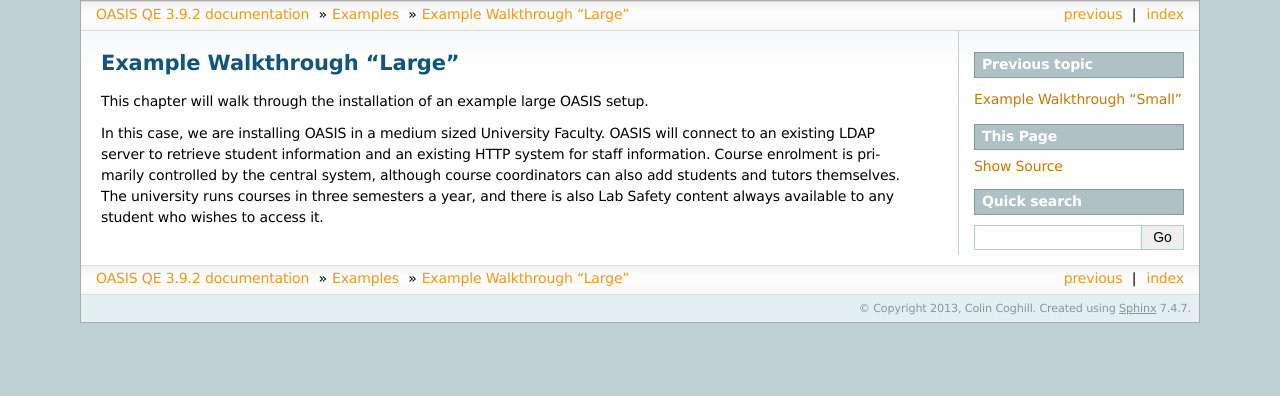
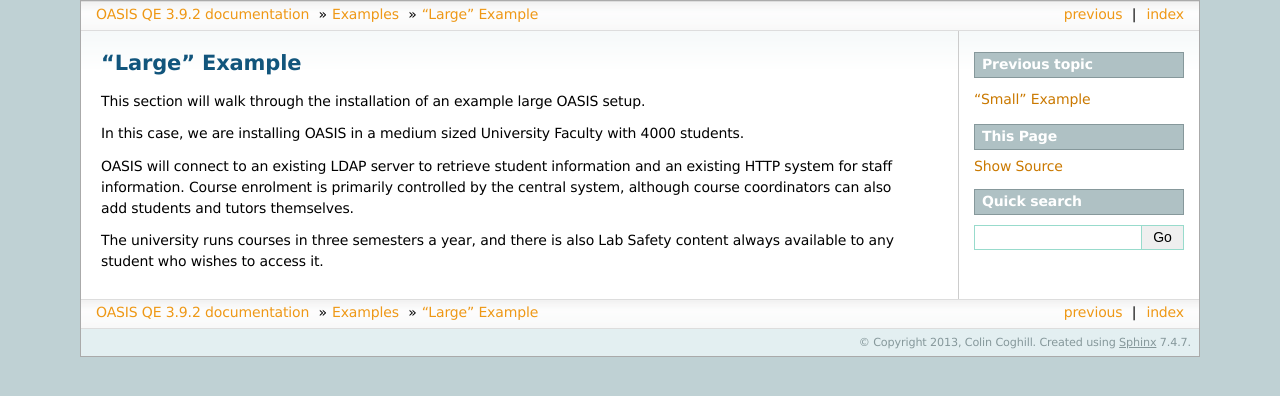
Before and after one commit to colincoghill/oasisqe, a Sphinx documentation site: the page built from source/example_large.rst, in a window 1280 px wide. Shown: the top 396 px of the page. Built offline with Sphinx 7.4.7, drawn with Linux system fonts in a browser that asks for light colours; pages that are not in the unit, such as notebooks, are missing from menus.

Commit message:
Create some example walkthroughs to help with installation.

```diff
--- a/source/example_large.rst
+++ b/source/example_large.rst
@@ -1,15 +1,18 @@
 .. OASIS QE documentation master file, created by
 
 
-Example Walkthrough "Large"
-===========================
+"Large" Example
+===============
 
-This chapter will walk through the installation of an example large OASIS setup.
+This section will walk through the installation of an example large OASIS setup.
 
-In this case, we are installing OASIS in a medium sized University Faculty.
+In this case, we are installing OASIS in a medium sized University Faculty
+with 4000 students.
+
 OASIS will connect to an existing LDAP server to retrieve student information
 and an existing HTTP system for staff information. Course enrolment is primarily
 controlled by the central system, although course coordinators can also add
 students and tutors themselves.
+
 The university runs courses in three semesters a year, and there is also
 Lab Safety content always available to any student who wishes to access it.
```
Also changed, not shown: source/example_small.rst (+4 -4 lines), source/examples.rst (+6 -2 lines).
